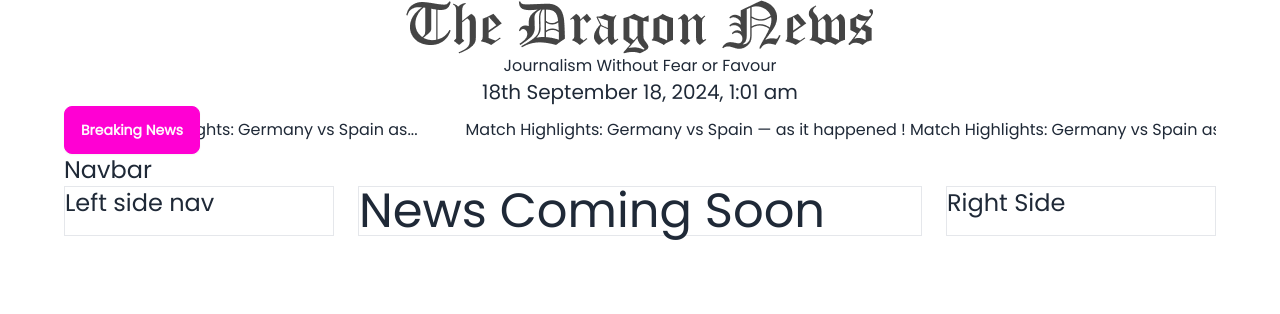
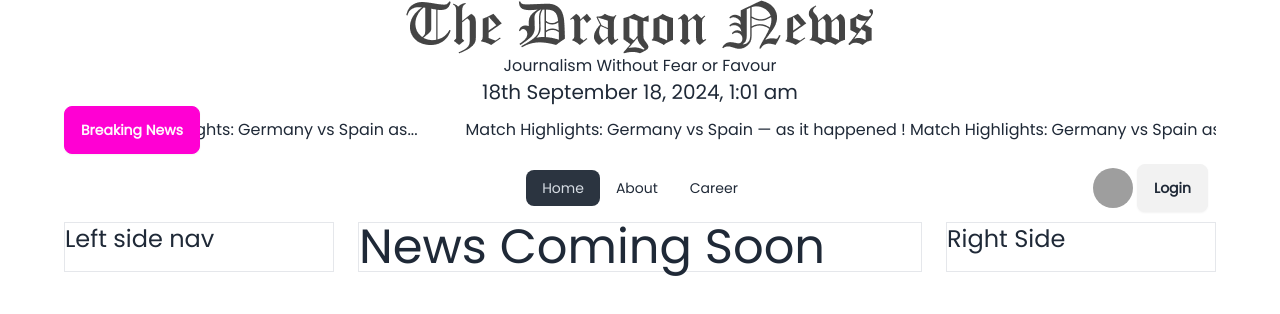
Before and after one commit to asifalam515/dragon_news_auth_react, a React (Vite) app: page / in a window 1280 px wide. Shown: the top 314 px of the page. Built offline with nearby package versions, Linux system fonts and the light colour scheme; grey boxes are pictures that could not be loaded.

Commit message:
user default img showed

```diff
--- a/src/pages/Shared/Navbar/Navbar.jsx
+++ b/src/pages/Shared/Navbar/Navbar.jsx
@@ -1,7 +1,68 @@
+import { Link, NavLink } from "react-router-dom";
+import userDefaultPic from "../../../assets/user.png";
 const Navbar = () => {
+  const links = (
+    <>
+      <ul className="menu menu-horizontal px-1">
+        <li>
+          <NavLink to="/"> Home</NavLink>
+        </li>
+
+        <li>
+          <NavLink to="/about">About</NavLink>
+        </li>
+        <li>
+          <NavLink to="/career">Career</NavLink>
+        </li>
+      </ul>
+    </>
+  );
   return (
     <div>
-      <h2 className="text-2xl">Navbar</h2>
+      <div className="navbar bg-base-100">
+        <div className="navbar-start">
+          <div className="dropdown">
+            <div tabIndex={0} role="button" className="btn btn-ghost lg:hidden">
+              <svg
+                xmlns="http://www.w3.org/2000/svg"
+                className="h-5 w-5"
+                fill="none"
+                viewBox="0 0 24 24"
+                stroke="currentColor"
+              >
+                <path
+                  strokeLinecap="round"
+                  strokeLinejoin="round"
+                  strokeWidth="2"
+                  d="M4 6h16M4 12h8m-8 6h16"
+                />
+              </svg>
+            </div>
+            <ul
+              tabIndex={0}
+              className="menu menu-sm dropdown-content bg-base-100 rounded-box z-[1] mt-3 w-52 p-2 shadow"
+            >
+              {links}
+            </ul>
+          </div>
+          {/* <a className="btn btn-ghost text-xl"></a> */}
+        </div>
+        <div className="navbar-center hidden lg:flex">{links}</div>
+        <div className="navbar-end">
+          <div
+            tabIndex={0}
+            role="button"
+            className="btn btn-ghost btn-circle avatar"
+          >
+            <div className="w-10 rounded-full">
+              <img src={userDefaultPic} alt="" />
+            </div>
+          </div>
+          <Link>
+            <button className="btn">Login</button>
+          </Link>
+        </div>
+      </div>
     </div>
   );
 };
```
